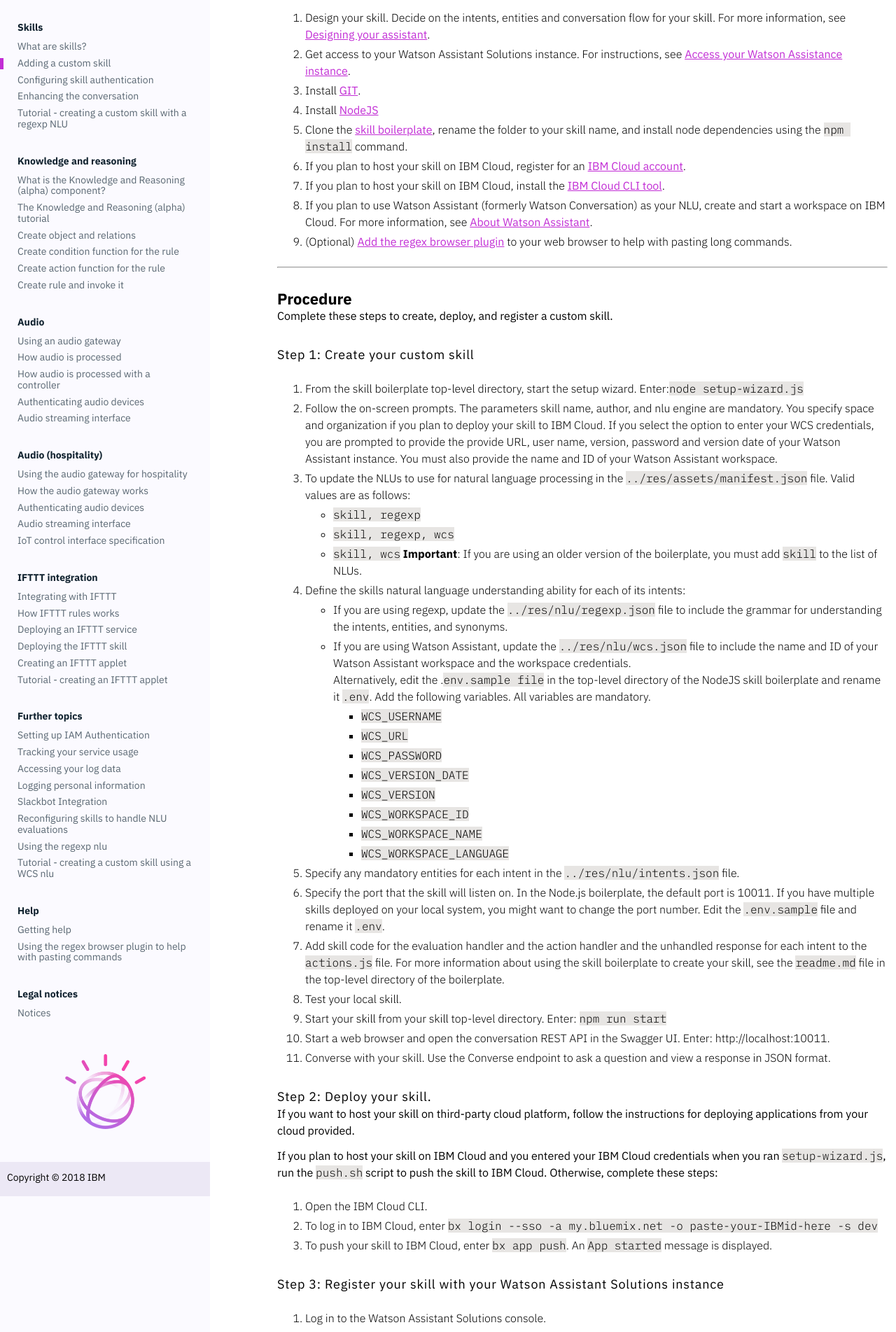
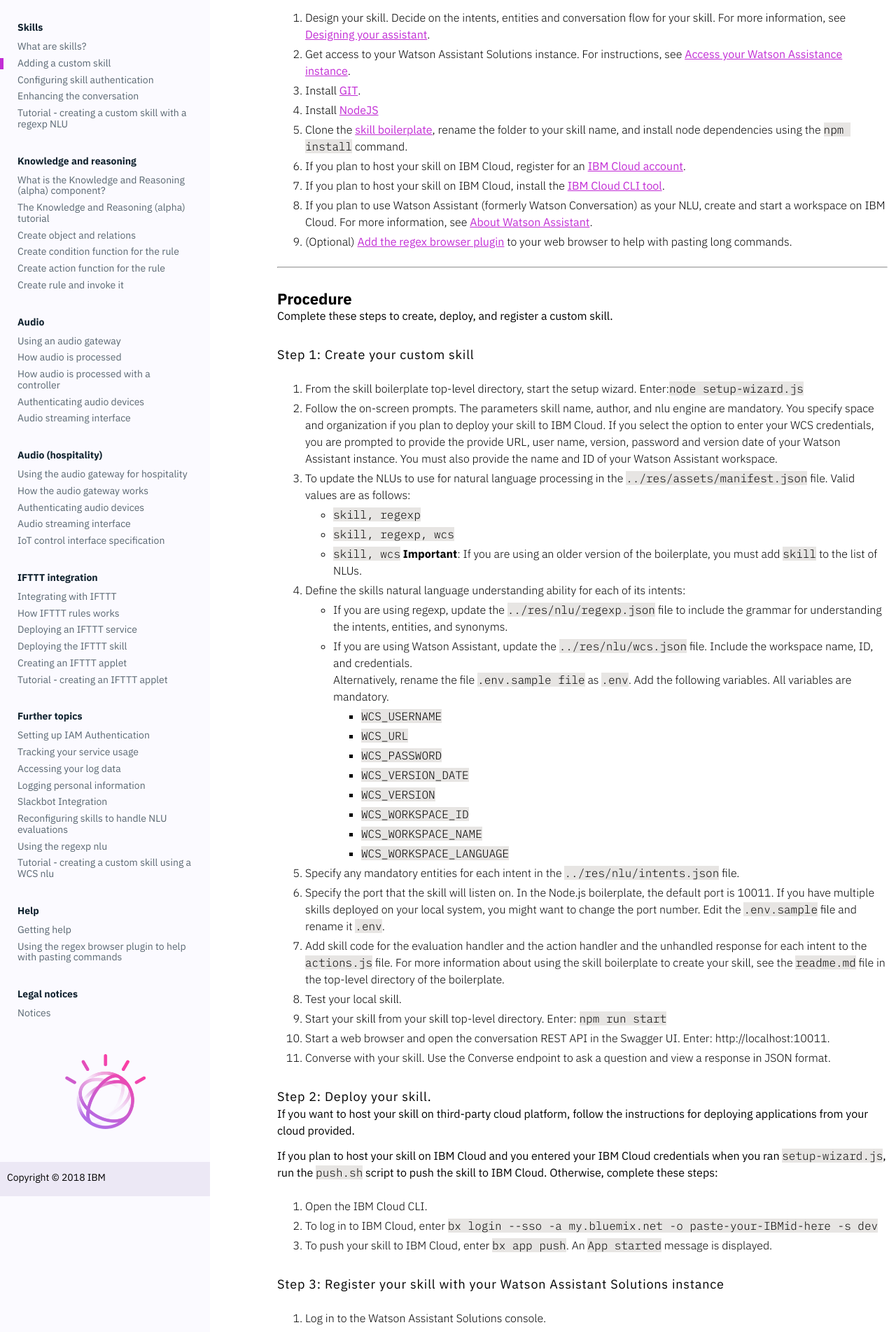
Before and after one commit to Watson-Personal-Assistant/developer, a Jekyll site: the page built from _content/skill/create_custom_skill.md, in a window 1280 px wide. Shown: the part 525-2428 px from the top of the page at 70% size. Built offline with Jekyll 4.4.1, drawn with Linux system fonts in a browser that asks for light colours; some web fonts are replaced.

Commit message:
formatting
Formatting

````diff
--- a/_content/skill/create_custom_skill.md
+++ b/_content/skill/create_custom_skill.md
@@ -36,8 +36,8 @@
 **Important**:  If you are using an older version of the boilerplate, you must add ```skill``` to the list of NLUs.
 4. Define the skills natural language understanding ability for each of its intents:
    - If you are using regexp, update the ```../res/nlu/regexp.json``` file to include the grammar for understanding the intents, entities, and synonyms.
-   - If you are using Watson Assistant, update the ```../res/nlu/wcs.json``` file to include the name and ID of your Watson Assistant workspace and the workspace credentials.
-   Alternatively, edit the .```env.sample file``` in the top-level directory of the NodeJS skill boilerplate and rename it ```.env```. Add the following variables.  All variables are mandatory.
+   - If you are using Watson Assistant, update the ```../res/nlu/wcs.json``` file. Include the workspace name, ID, and credentials.
+   Alternatively, rename the file ```.env.sample file``` as ```.env```. Add the following variables.  All variables are mandatory.
         - ```WCS_USERNAME```
         - ```WCS_URL```
         - ```WCS_PASSWORD```
````
